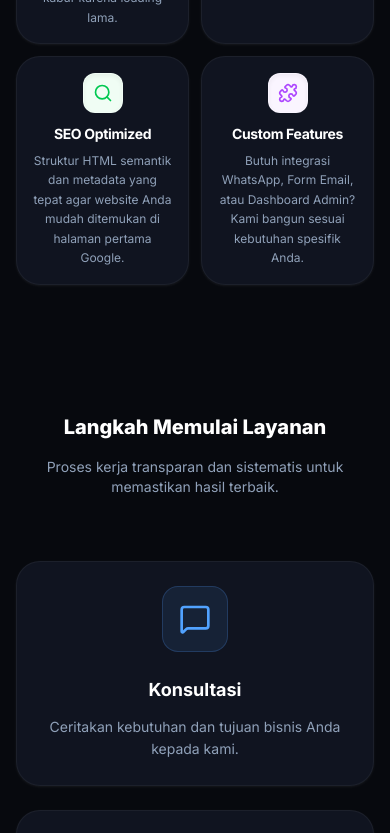
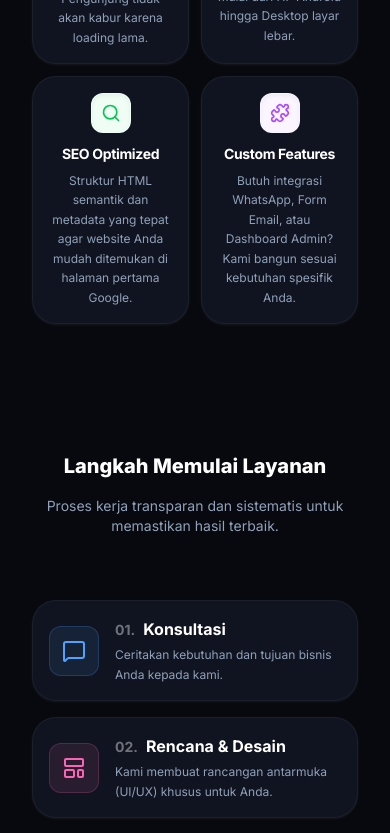
Before and after one commit to dhianharyono/Cetha-technologies, a Next.js app: page / in a window 390 px wide. Shown: the part 1156-1989 px from the top of the page. Built offline with nearby package versions, Linux system fonts and the light colour scheme.

Commit message:
feat(ui): penambahan section service step dan ui

```diff
--- a/src/components/Portfolio.tsx
+++ b/src/components/Portfolio.tsx
@@ -7,7 +7,7 @@ import { projects } from '@/utils/data';
 
 export default function Portfolio() {
   return (
-    <section id='portfolio' className='py-16 md:py-24 relative z-10'>
+    <section id='portfolio' className='py-16 md:py-24 relative z-10 p-4'>
       {/* Decorative gradient */}
       <div className='absolute inset-0 bg-linear-to-b from-[#07090E] via-[#0B101C] to-[#07090E] -z-10'></div>
 
@@ -19,7 +19,8 @@ export default function Portfolio() {
           <p className='text-sm md:text-lg text-slate-400'>
             Beberapa proyek yang telah kami kerjakan.
             <br />
-            Bukti nyata dari dedikasi untuk memberikan yang terbaik bagi bisnis Anda.
+            Bukti nyata dari dedikasi untuk memberikan yang terbaik bagi bisnis
+            Anda.
           </p>
         </div>
 
@@ -78,7 +79,7 @@ export default function Portfolio() {
           {projects.map((project, index) => (
             <motion.div
               key={index}
-              className='min-w-[85vw] snap-center shrink-0'
+              className='w-[280px] sm:w-[320px] snap-center shrink-0'
               initial={{ opacity: 0, x: 20 }}
               whileInView={{ opacity: 1, x: 0 }}
               transition={{ duration: 0.3 }}
@@ -122,7 +123,6 @@ export default function Portfolio() {
             </motion.div>
           ))}
         </div>
-
       </div>
     </section>
   );
--- a/src/components/Pricing.tsx
+++ b/src/components/Pricing.tsx
@@ -118,7 +118,7 @@ export default function Pricing() {
           {plans.map((plan, index) => (
             <motion.div
               key={index}
-              className='min-w-[85vw] sm:min-w-[60vw] snap-center shrink-0'
+              className='w-[280px] sm:w-[320px] snap-center shrink-0'
               initial={{ opacity: 0, x: 20 }}
               whileInView={{ opacity: 1, x: 0 }}
               transition={{ duration: 0.3 }}
--- a/src/components/ServiceSteps.tsx
+++ b/src/components/ServiceSteps.tsx
@@ -11,23 +11,24 @@ const steps = [
     icon: MessageSquare,
     color: 'text-blue-400',
     bg: 'bg-blue-400/10',
-        borderColor: 'border-blue-400/20'
+    borderColor: 'border-blue-400/20',
   },
   {
-        title: 'Perencanaan & Desain',
+    title: 'Rencana & Desain',
     description: 'Kami membuat rancangan antarmuka (UI/UX) khusus untuk Anda.',
     icon: LayoutTemplate,
     color: 'text-pink-400',
     bg: 'bg-pink-400/10',
-        borderColor: 'border-pink-400/20'
+    borderColor: 'border-pink-400/20',
   },
   {
     title: 'Pengembangan',
-        description: 'Proses penulisan kode (coding) dengan teknologi modern super cepat.',
+    description:
+      'Proses penulisan kode (coding) dengan teknologi modern super cepat.',
     icon: Code2,
     color: 'text-cyan-400',
     bg: 'bg-cyan-400/10',
-        borderColor: 'border-cyan-400/20'
+    borderColor: 'border-cyan-400/20',
   },
   {
     title: 'Uji Coba & Perilisan',
@@ -35,13 +36,13 @@ const steps = [
     icon: Rocket,
     color: 'text-emerald-400',
     bg: 'bg-emerald-400/10',
-        borderColor: 'border-emerald-400/20'
-    }
+    borderColor: 'border-emerald-400/20',
+  },
 ];
 
 export default function ServiceSteps() {
   return (
-        <section id='process' className='py-16 md:py-24 relative z-10'>
+    <section id='process' className='py-16 md:py-24 relative z-10 p-4'>
       <div className='container mx-auto px-4 md:px-6'>
         <motion.div
           className='text-center max-w-2xl mx-auto mb-16'
@@ -54,11 +55,12 @@ export default function ServiceSteps() {
             Langkah Memulai Layanan
           </h2>
           <p className='text-sm md:text-lg text-slate-400'>
-                        Proses kerja transparan dan sistematis untuk memastikan hasil terbaik.
+            Proses kerja transparan dan sistematis untuk memastikan hasil
+            terbaik.
           </p>
         </motion.div>
 
-                <div className='grid sm:grid-cols-2 lg:grid-cols-4 gap-6 lg:gap-8 max-w-6xl mx-auto'>
+        <div className='grid sm:grid-cols-2 lg:grid-cols-4 gap-4 lg:gap-8 max-w-6xl mx-auto'>
           {steps.map((step, index) => {
             const Icon = step.icon;
             return (
@@ -68,35 +70,44 @@ export default function ServiceSteps() {
                 whileInView={{ opacity: 1, y: 0 }}
                 transition={{ duration: 0.5, delay: index * 0.15 }}
                 viewport={{ once: true }}
-                                className="relative"
+                className='relative'
               >
                 {/* Arrow connecting steps (desktop only) */}
                 {index < steps.length - 1 && (
-                                    <div className="hidden lg:block absolute top-12 left-full w-full h-[2px] -ml-8 px-4 z-0">
-                                        <div className="w-full h-full bg-slate-800 rounded-full overflow-hidden">
+                  <div className='hidden lg:block absolute top-12 left-full w-full h-[2px] -ml-8 px-4 z-0'>
+                    <div className='w-full h-full bg-slate-800 rounded-full overflow-hidden'>
                       <motion.div
-                                                className="h-full bg-gradient-to-r from-transparent via-cyan-500 to-transparent"
+                        className='h-full bg-gradient-to-r from-transparent via-cyan-500 to-transparent'
                         initial={{ x: '-100%' }}
                         whileInView={{ x: '100%' }}
-                                                transition={{ duration: 2, repeat: Infinity, delay: index * 0.2 }}
+                        transition={{
+                          duration: 2,
+                          repeat: Infinity,
+                          delay: index * 0.2,
+                        }}
                       />
                     </div>
                   </div>
                 )}
 
                 <Card className='h-full bg-[#131826]/80 backdrop-blur-md border border-white/5 shadow-sm shadow-white/5 hover:border-white/10 hover:shadow-md hover:shadow-white/10 transition-all duration-300 group z-10 relative'>
-                                    <CardContent className='p-6 md:p-8 flex flex-col items-center text-center'>
-                                        <div className='relative mb-6'>
-                                            <div className={`p-4 rounded-2xl ${step.bg} ${step.borderColor} border group-hover:scale-110 transition-transform duration-300`}>
-                                                <Icon className={`w-8 h-8 ${step.color}`} />
+                  <CardContent className='p-4 md:p-8 flex flex-row sm:flex-col items-center sm:text-center text-left gap-4 sm:gap-6'>
+                    <div className='relative shrink-0'>
+                      <div
+                        className={`p-3 sm:p-4 rounded-xl sm:rounded-2xl ${step.bg} ${step.borderColor} border group-hover:scale-110 transition-transform duration-300`}
+                      >
+                        <Icon className={`w-6 h-6 sm:w-8 sm:h-8 ${step.color}`} />
                       </div>
                     </div>
-                                        <h3 className='text-lg md:text-xl font-bold text-white mb-3'>
+                    <div>
+                      <h3 className='text-base sm:text-lg md:text-xl font-bold text-white mb-1 sm:mb-2'>
+                        <span className="text-white/40 mr-2 sm:hidden text-sm">0{index + 1}.</span>
                         {step.title}
                       </h3>
-                                        <p className='text-slate-400 text-sm leading-relaxed'>
+                      <p className='text-slate-400 text-xs sm:text-sm leading-relaxed'>
                         {step.description}
                       </p>
+                    </div>
                   </CardContent>
                 </Card>
               </motion.div>
--- a/src/components/Services.tsx
+++ b/src/components/Services.tsx
@@ -41,14 +41,15 @@ const services = [
 
 export default function Services() {
   return (
-    <section id='services' className='py-16 md:py-24 relative z-10'>
+    <section id='services' className='py-16 md:py-24 relative z-10 p-4'>
       <div className='container mx-auto px-4 md:px-6'>
         <div className='text-center max-w-2xl mx-auto mb-16'>
           <h2 className='text-xl sm:text-2xl md:text-3xl font-extrabold text-white mb-4'>
             Layanan Kami
           </h2>
           <p className='text-sm md:text-lg text-slate-400'>
-            Fokus pada kualitas teknis dan hasil bisnis. Kami membuat website yang bekerja optimal untuk Anda.
+            Fokus pada kualitas teknis dan hasil bisnis. Kami membuat website
+            yang bekerja optimal untuk Anda.
           </p>
         </div>
 
@@ -70,7 +71,9 @@ export default function Services() {
                     <div
                       className={`w-10 h-10 md:w-14 md:h-14 rounded-xl md:rounded-2xl ${service.bg} bg-opacity-20 flex items-center justify-center mb-3 md:mb-5 shadow-inner border border-white/5`}
                     >
-                      <service.icon className={`w-5 h-5 md:w-6 md:h-6 ${service.color}`} />
+                      <service.icon
+                        className={`w-5 h-5 md:w-6 md:h-6 ${service.color}`}
+                      />
                     </div>
                     <CardTitle className='text-white text-sm md:text-xl text-center leading-tight'>
                       {service.title}
```
Lines whose indentation alone changed are shown as unchanged.
